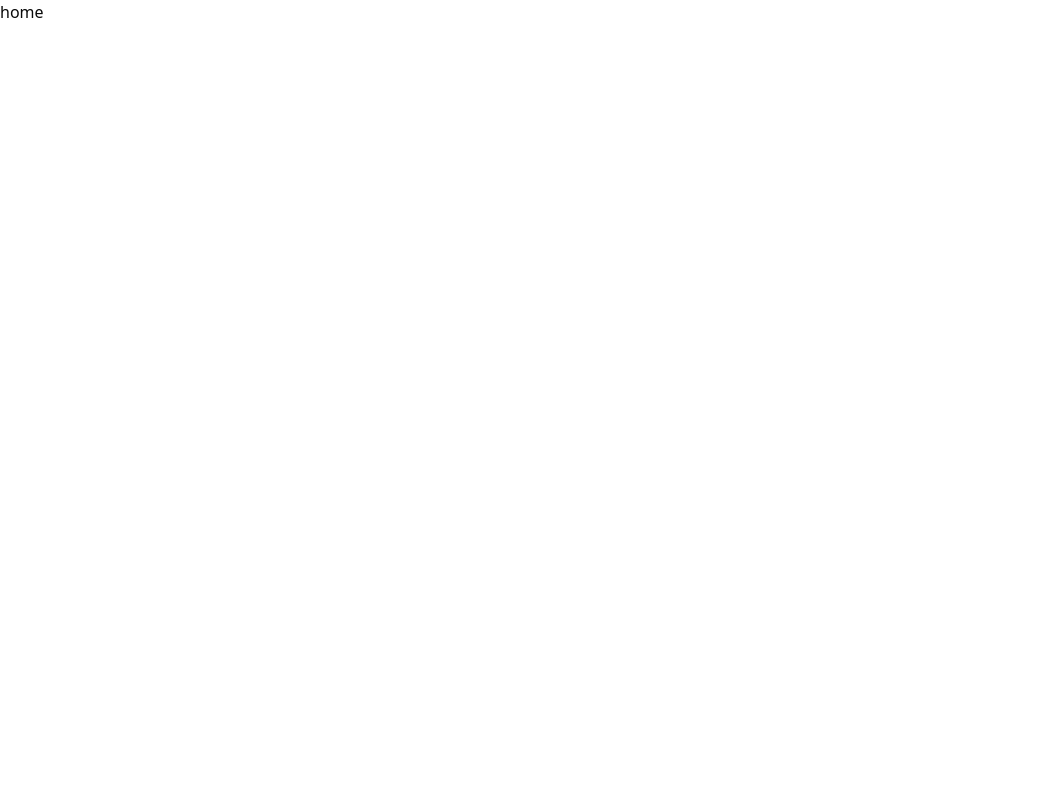
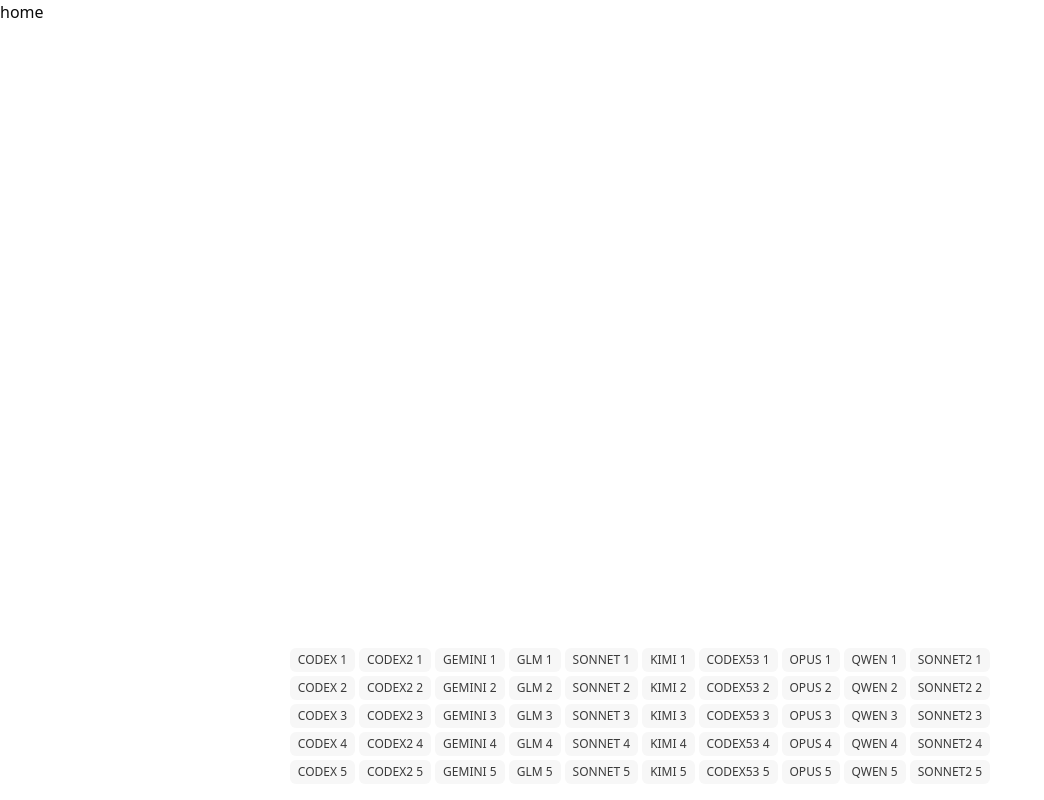
Before and after one commit to oiper/oiper-web, a Next.js app: page / in a window 1280 px wide. Shown: the whole page, without its empty margins (0-1044 px from the left). Built offline with nearby package versions, Linux system fonts and the light colour scheme.

Commit message:
Add model links to layout component

```diff
--- a/src/app/layout.tsx
+++ b/src/app/layout.tsx
@@ -2,6 +2,7 @@ import '@/styles/index.css'
 
 import { Metadata } from 'next'
 import { ThemeProvider } from 'next-themes'
+import Link from 'next/link'
 import { PropsWithChildren } from 'react'
 
 export const metadata: Metadata = {
@@ -9,12 +10,41 @@ export const metadata: Metadata = {
   description: 'Generated by create src',
 }
 
+const MODELS = [
+  'codex',
+  'codex2',
+  'gemini',
+  'glm',
+  'sonnet',
+  'kimi',
+  'codex53',
+  'opus',
+  'qwen',
+  'sonnet2',
+]
+
 export default function Layout({ children }: PropsWithChildren) {
   return (
     <html lang="en" suppressHydrationWarning>
       <body className="antialiased">
         <ThemeProvider attribute="class" enableSystem>
           {children}
+
+          <div className="fixed right-0 bottom-0 left-0 z-10 flex w-full justify-center gap-1 p-4">
+            {MODELS.map((model) => (
+              <div key={model} className="flex flex-col gap-1">
+                {Array.from({ length: 5 }).map((_, index) => (
+                  <Link
+                    key={index}
+                    href={`/landing-page-${model}-${index + 1}`}
+                    className="bg-accent block rounded-sm px-2 py-1 text-xs uppercase opacity-80"
+                  >
+                    {model} {index + 1}
+                  </Link>
+                ))}
+              </div>
+            ))}
+          </div>
         </ThemeProvider>
       </body>
     </html>
```
